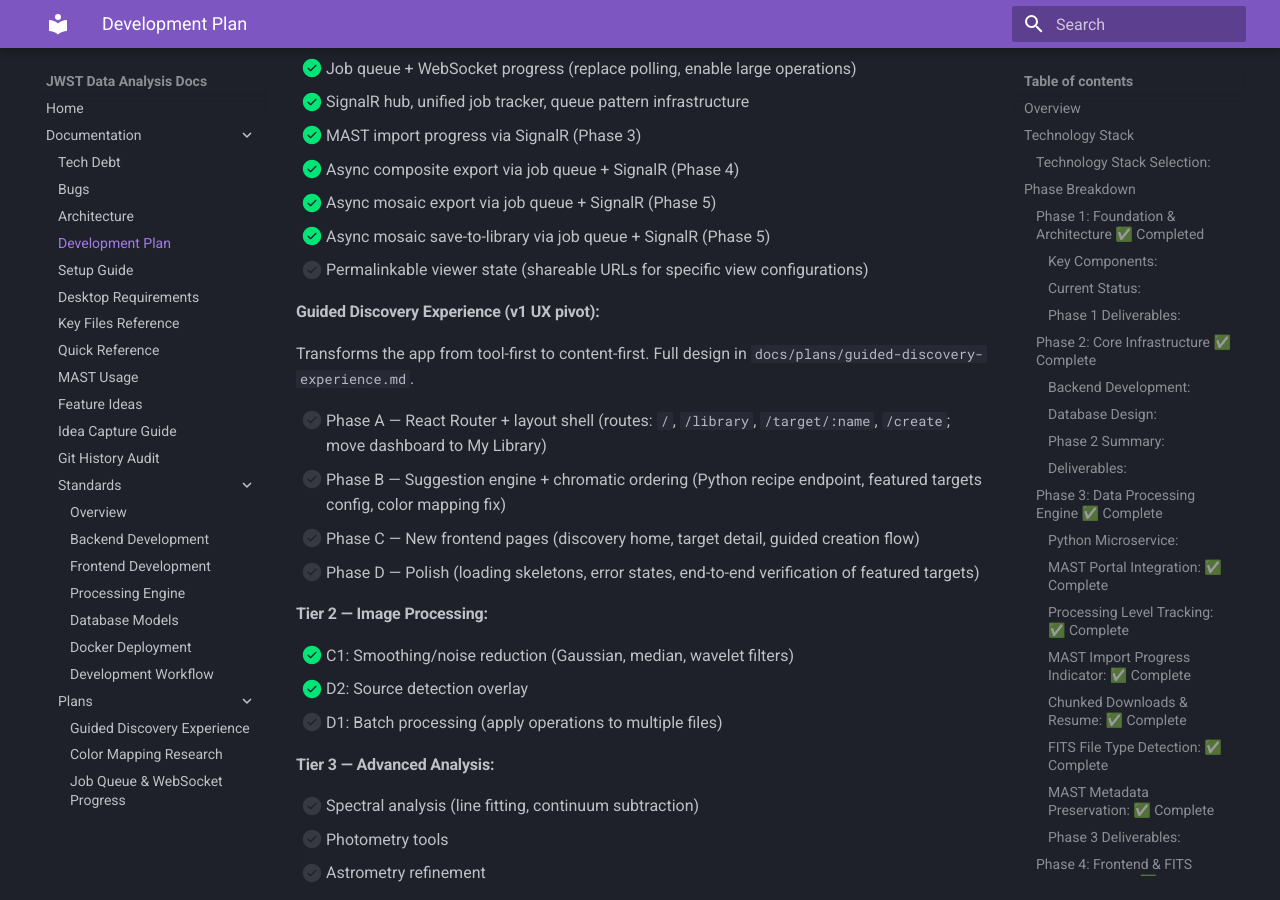
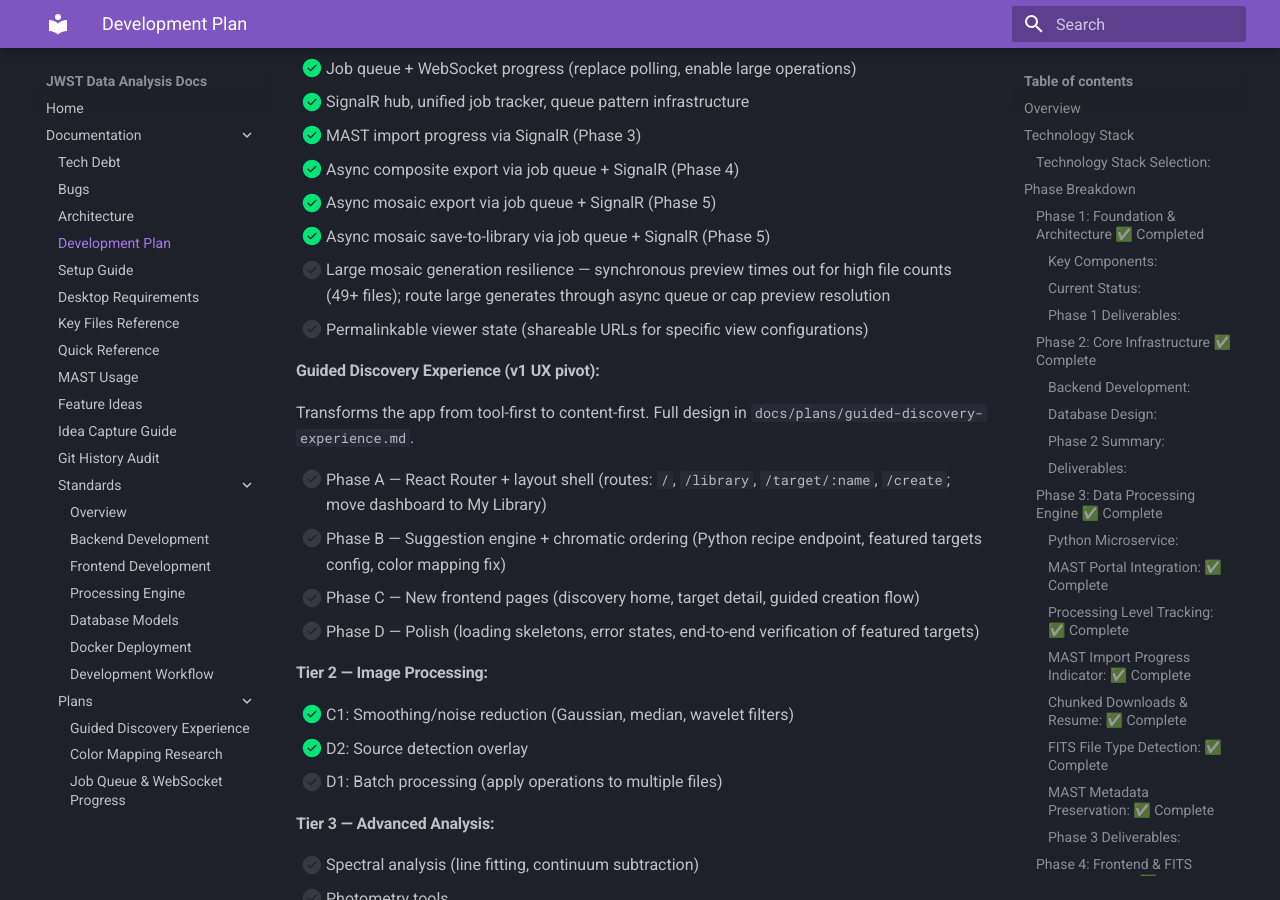
Before and after one commit to Snoww3d/jwst-data-analysis, an MkDocs documentation site: the page built from docs/development-plan.md, in a window 1280 px wide and 900 px high, scrolled down 12367 px. Built offline with MkDocs 1.6.1 and Material for MkDocs 9.7.7, drawn with Linux system fonts in a browser that asks for light colours.

Commit message:
docs: add large mosaic generation resilience to roadmap
Synchronous preview generate times out for high file counts (49+).
Needs async queue routing or capped preview resolution — deferred.

Co-Authored-By: Claude Opus 4.6 <noreply@anthropic.com>

```diff
--- a/docs/development-plan.md
+++ b/docs/development-plan.md
@@ -383,6 +383,7 @@ These close the biggest gaps vs DS9/Jdaviz and unblock real research workflows.
   - [x] Async composite export via job queue + SignalR (Phase 4)
   - [x] Async mosaic export via job queue + SignalR (Phase 5)
   - [x] Async mosaic save-to-library via job queue + SignalR (Phase 5)
+  - [ ] Large mosaic generation resilience — synchronous preview times out for high file counts (49+ files); route large generates through async queue or cap preview resolution
 - [ ] Permalinkable viewer state (shareable URLs for specific view configurations)
 
 #### **Guided Discovery Experience (v1 UX pivot):**
```
